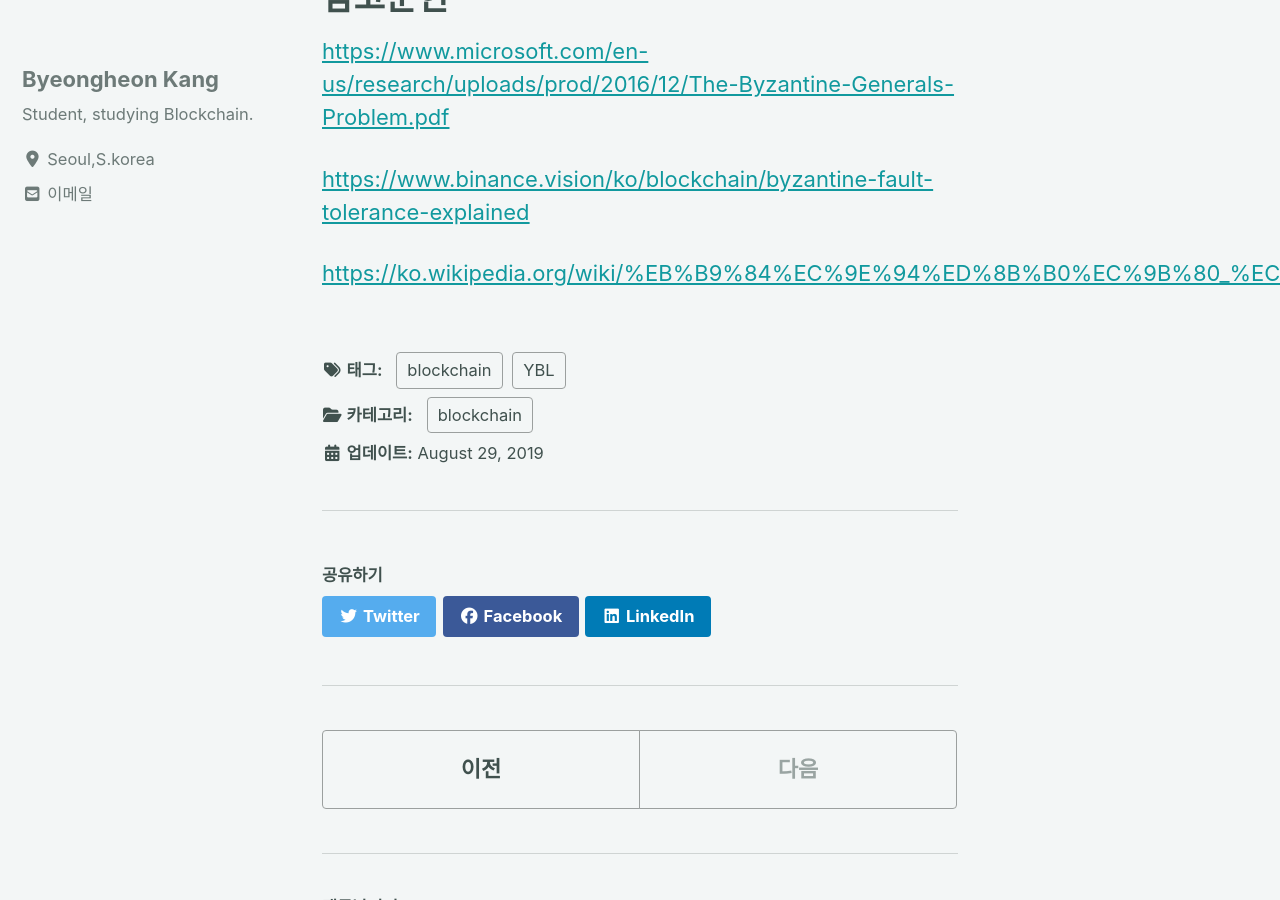
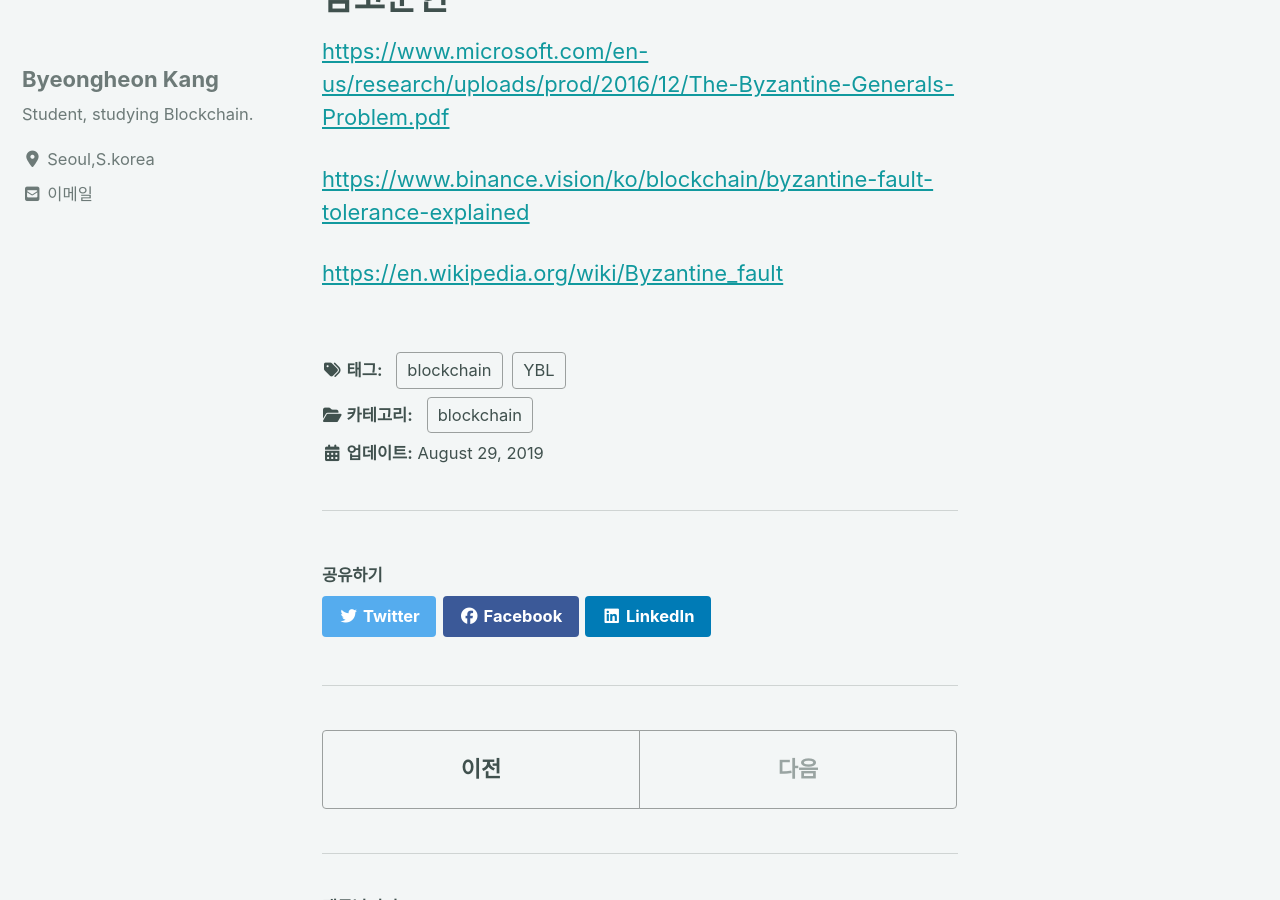
Before and after one commit to devtrail42/devtrail42.github.io, a Jekyll site: the page built from _posts/2019-08-29-ByzantineProblem.md, in a window 1280 px wide and 900 px high, scrolled down 7804 px. Built offline with Jekyll 4.4.1, drawn with Linux system fonts in a browser that asks for light colours; cached includes are drawn as plain includes; nearby versions of some CDN libraries; comment, search, counter and statistics services are not loaded.

Commit message:
Update 2019-08-29-ByzantineProblem.md

```diff
--- a/_posts/2019-08-29-ByzantineProblem.md
+++ b/_posts/2019-08-29-ByzantineProblem.md
@@ -171,4 +171,4 @@ PBFT를 구현하기 위해 지휘관과 지휘관의 명령을 받은 부관들
 
 <https://www.binance.vision/ko/blockchain/byzantine-fault-tolerance-explained>
 
-<https://ko.wikipedia.org/wiki/%EB%B9%84%EC%9E%94%ED%8B%B0%EC%9B%80_%EC%9E%A5%EC%95%A0_%ED%97%88%EC%9A%A9>
+<https://en.wikipedia.org/wiki/Byzantine_fault>
```
